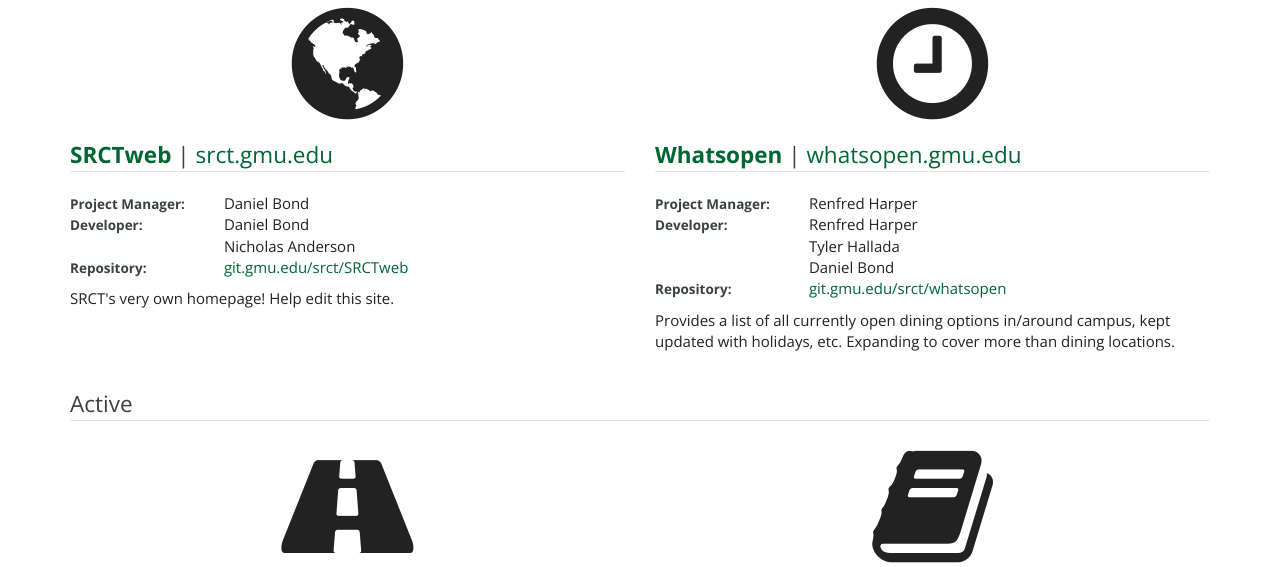
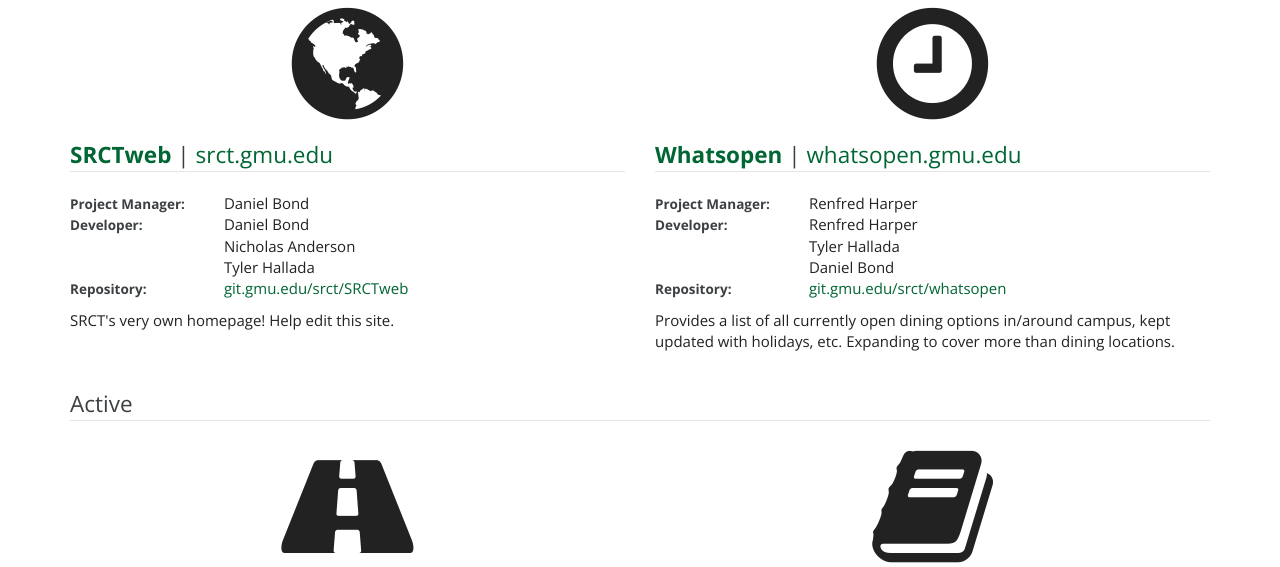
Before and after one commit to srct/srctweb, a Python web app: template srctweb/website/templates/projects.html in a window 1280 px wide. Shown: the part 532-1099 px from the top of the page. Run offline with Jinja, Linux system fonts and the light colour scheme; the template is opened without the code that fills it, so the values that code supplies are empty; some libraries are stand-ins or nearby versions.

Commit message:
added Tyler to srctweb devs

```diff
--- a/srctweb/website/templates/projects.html
+++ b/srctweb/website/templates/projects.html
@@ -75,6 +75,8 @@
       Daniel Bond<br>
     <strong class="project-role"></strong>
       Nicholas Anderson<br>
+    <strong class="project-role"></strong>
+      Tyler Hallada<br>
     <strong class="project-role">Repository:</strong>
       <a href="http://git.gmu.edu/srct/SRCTweb">git.gmu.edu/srct/SRCTweb</a><br>
 
```
